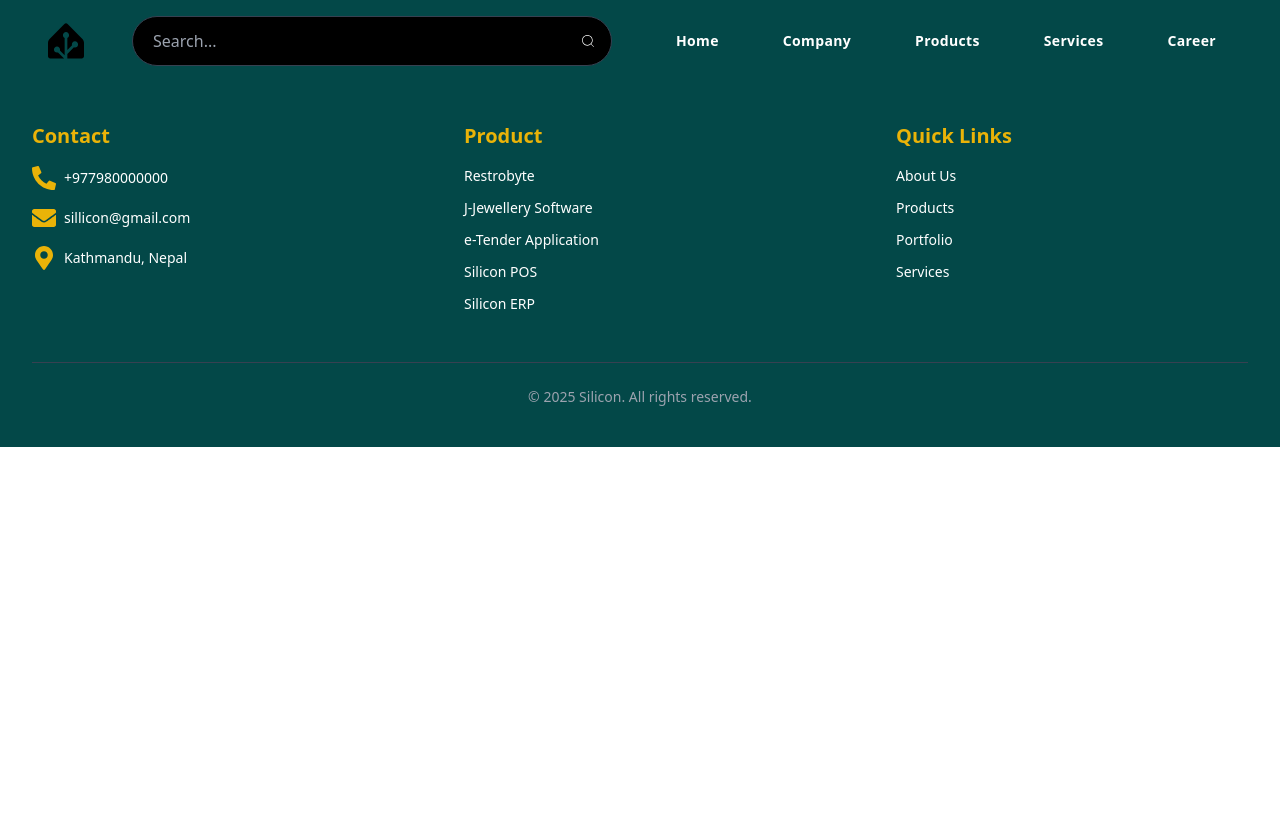
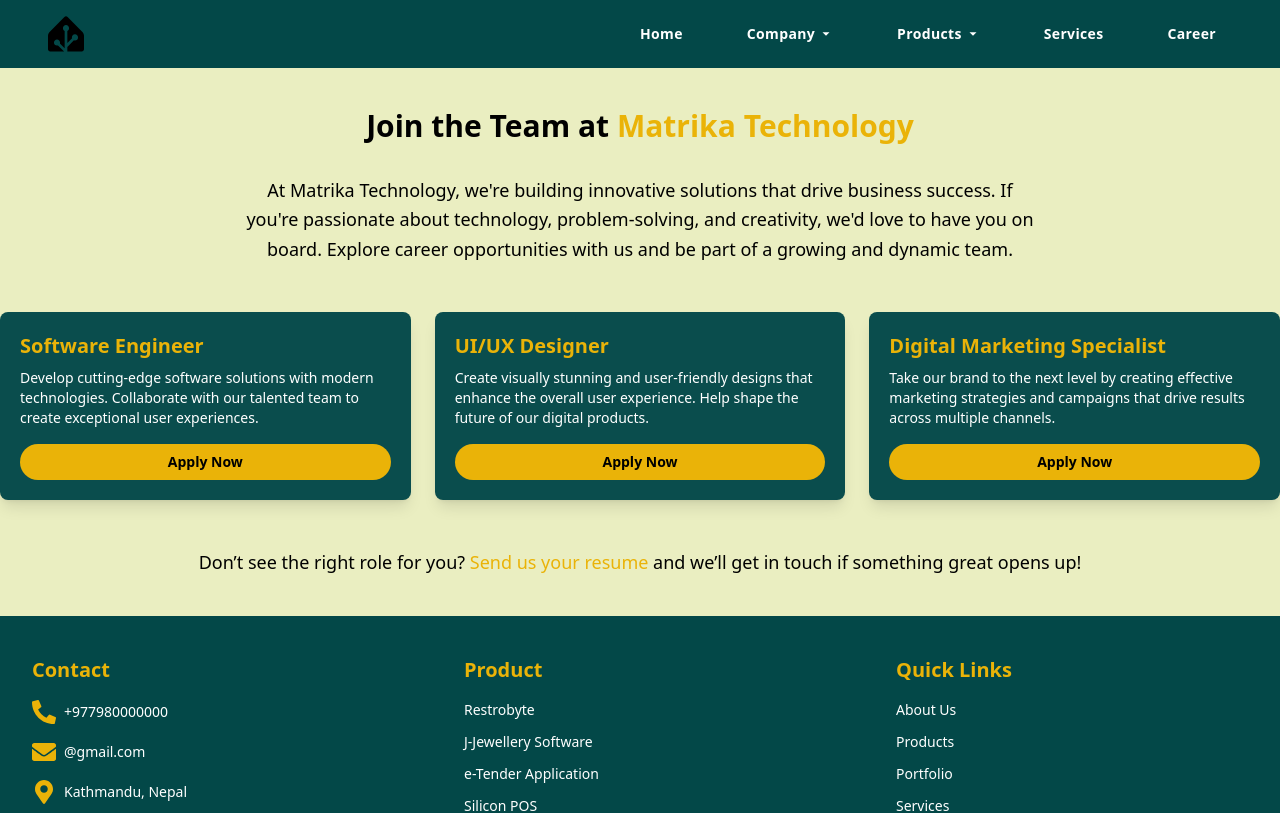
Before and after one commit to aasiskndl/Demo_Project, a React (Vite) app: page /career in a window 1280 px wide. Shown: the top 813 px of the page. Built offline with nearby package versions, Linux system fonts and the light colour scheme.

Commit message:
Added Career.jsx, FAQ.jsx components and also done some changes in css

```diff
--- a/src/components/AboutUs.jsx
+++ b/src/components/AboutUs.jsx
@@ -4,7 +4,7 @@
       <div className="bg-secondary min-h-screen bg-blueTint flex flex-col items-center justify-center p-8 text-center">
         <h1 className="text-3xl font-bold text-yellow-500 mb-6">About Us</h1>
         <p className="text-lg text-black max-w-2xl mb-4">
-          Welcome to Sillicon! We are dedicated to providing top-quality services to our customers.
+          Welcome ! We are dedicated to providing top-quality services to our customers.
         </p>
         <p className="text-lg text-black max-w-2xl">
           Our team is passionate and experienced in technology, always ready to tackle new challenges.
--- /dev/null
+++ b/src/components/Career.jsx
@@ -0,0 +1,53 @@
+import React from 'react';
+
+const Career = () => {
+  const jobPositions = [
+    {
+      title: 'Software Engineer',
+      description: 'Develop cutting-edge software solutions with modern technologies. Collaborate with our talented team to create exceptional user experiences.',
+    },
+    {
+      title: 'UI/UX Designer',
+      description: 'Create visually stunning and user-friendly designs that enhance the overall user experience. Help shape the future of our digital products.',
+    },
+    {
+      title: 'Digital Marketing Specialist',
+      description: 'Take our brand to the next level by creating effective marketing strategies and campaigns that drive results across multiple channels.',
+    },
+  ];
+
+  return (
+    <div className="bg-secondary">
+
+    <div className=" container mx-auto py-10">
+      <h1 className="text-3xl font-bold text-center mb-8">Join the Team at <span className="text-yellow-500">Matrika Technology</span></h1>
+      <p className="text-center text-lg max-w-[800px] mx-auto mb-12 leading-relaxed">
+        At Matrika Technology, we're building innovative solutions that drive business success. If you're passionate about technology, problem-solving, and creativity, we'd love to have you on board.
+        Explore career opportunities with us and be part of a growing and dynamic team.
+      </p>
+
+      <div className="grid grid-cols-1 sm:grid-cols-2 lg:grid-cols-3 gap-6">
+        {jobPositions.map((job, index) => (
+          <div key={index} className="bg-[#0A4D4D] p-5 rounded-lg shadow-lg text-white flex flex-col justify-between h-full">
+            <div>
+              <h2 className="text-xl font-semibold mb-2 text-yellow-500">{job.title}</h2>
+              <p className="text-sm mb-4">{job.description}</p>
+            </div>
+            <a href="#" className="mt-auto px-6 py-2 bg-yellow-500 hover:bg-yellow-600 rounded-full text-black font-bold text-sm text-center">
+              Apply Now
+            </a>
+          </div>
+        ))}
+      </div>
+
+      <div className="mt-12 text-center">
+        <p className="text-lg">
+          Don’t see the right role for you? <a href="#" className="text-yellow-500 hover:underline">Send us your resume</a> and we’ll get in touch if something great opens up!
+        </p>
+      </div>
+    </div>
+    </div>
+  );
+};
+
+export default Career;
--- /dev/null
+++ b/src/components/FAQ.jsx
@@ -0,0 +1,59 @@
+import { useState } from "react";
+import { FaChevronDown, FaChevronUp } from "react-icons/fa";
+
+const faqData = [
+  {
+    question: "What is your service about?",
+    answer: "Our service provides seamless software solutions to help businesses manage billing, restaurant systems, and online services."
+  },
+  {
+    question: "How can I contact support?",
+    answer: "You can email us directly at @gmail.com."
+  },
+  {
+    question: "Do you offer custom software development?",
+    answer: "Yes, we offer custom software development tailored to your business needs."
+  },
+  {
+    question: "Is there a free trial available?",
+    answer: "Yes, we offer a 14-day free trial for our billing software."
+  }
+];
+
+const FAQ = () => {
+  const [openIndex, setOpenIndex] = useState(null);
+
+  const toggleFAQ = (index) => {
+    setOpenIndex(openIndex === index ? null : index);
+  };
+
+  return (
+    <div className="min-h-screen bg-[#eef0c8] text-white py-12 px-4 md:px-16">
+      <h2 className="text-4xl font-bold text-center mb-12 text-black">Frequently Asked Questions</h2>
+      <div className="max-w-3xl mx-auto space-y-6">
+        {faqData.map((faq, index) => (
+          <div key={index} className="bg-[#064f4f] text-white rounded-lg shadow-lg">
+            <button
+              onClick={() => toggleFAQ(index)}
+              className="w-full text-left px-6 py-4 flex justify-between items-center text-yellow-400 font-semibold"
+            >
+              <span className="text-lg">{faq.question}</span>
+              {openIndex === index ? (
+                <FaChevronUp className="text-yellow-500" />
+              ) : (
+                <FaChevronDown className="text-yellow-500" />
+              )}
+            </button>
+            {openIndex === index && (
+              <div className="px-6 py-4 bg-[#083b3b] text-gray-300">
+                {faq.answer}
+              </div>
+            )}
+          </div>
+        ))}
+      </div>
+    </div>
+  );
+};
+
+export default FAQ;
--- a/src/components/Footer.jsx
+++ b/src/components/Footer.jsx
@@ -17,7 +17,7 @@
             </div>
             <div className="flex items-center gap-2">
               <FaEnvelope className="text-yellow-500 text-xl md:text-2xl" />
-              <span className='text-xs md:text-sm'>sillicon@gmail.com</span>
+              <span className='text-xs md:text-sm'>@gmail.com</span>
             </div>
             <div className="flex items-center gap-2">
               <FaMapMarkerAlt className="text-yellow-500 text-xl md:text-2xl" />
@@ -73,7 +73,7 @@
       {/* Bottom Copyright */}
       <div className="container mx-auto mt-8 md:mt-12 border-t border-gray-700 pt-6 text-center">
         <p className="text-xs md:text-sm text-gray-400">
-          © {new Date().getFullYear()} Silicon. All rights reserved.
+          © {new Date().getFullYear()} Matrika Technology. All rights reserved.
         </p>
       </div>
     </div>
--- a/src/components/Header.jsx
+++ b/src/components/Header.jsx
@@ -1,9 +1,10 @@
-import { CiSearch } from "react-icons/ci";
+// import { CiSearch } from "react-icons/ci";
 import { SiHomeassistant } from "react-icons/si";
 import { useNavigate } from "react-router-dom";
 import { useState } from "react";
 import { FiMenu, FiX } from "react-icons/fi";
-// vnbcnbc
+import { IoMdArrowDropdown } from "react-icons/io";
+
 const Header = () => {
   const navigate = useNavigate();
   const [isCompanyOpen, setIsCompanyOpen] = useState(false);
@@ -14,6 +15,7 @@
   const companyLinks = [
     { name: "About", path: "/about" },
     { name: "FAQ", path: "/faq" },
+
   ];
 
   const productLinks = [
@@ -23,6 +25,10 @@
     { name: "Online Billing", path: "/products/online-billing" },
   ];
 
+  const careerLinks = [
+    { name: "Career", path: "/career" },
+  ];
+
   const toggleMobileDropdown = (dropdown) => {
     setMobileDropdown(mobileDropdown === dropdown ? "" : dropdown);
   };
@@ -30,10 +36,10 @@
   return (
     <div className="bg-tint w-full py-4 flex items-center justify-between px-4 md:px-12 relative">
       {/* Home Icon */}
-      <SiHomeassistant className="text-4xl"/>
+      <SiHomeassistant className="text-4xl" />
 
       {/* Search Bar - Hidden on mobile */}
-      <div className="flex-grow mx-4 md:mx-12 hidden md:block">
+      {/* <div className="flex-grow mx-4 md:mx-12 hidden md:block">
         <div className="relative w-full max-w-[600px]">
           <input
             type="text"
@@ -44,7 +50,7 @@
             <CiSearch />
           </button>
         </div>
-      </div>
+      </div> */}
 
       {/* Desktop Navigation */}
       <div className="hidden md:flex space-x-8 text-white text-sm font-semibold tracking-wide items-center">
@@ -60,8 +66,8 @@
           onMouseEnter={() => setIsCompanyOpen(true)}
           onMouseLeave={() => setIsCompanyOpen(false)}
         >
-          <button className="hover:text-yellow-500 px-4 py-2">
-            Company
+          <button className="hover:text-yellow-500 px-4 py-2 flex items-center gap-1">
+            Company <IoMdArrowDropdown className={`transition-transform ${isCompanyOpen ? "rotate-180" : ""}`} />
           </button>
           {isCompanyOpen && (
             <div className="absolute top-full left-0 bg-black py-2 rounded-lg min-w-[160px] shadow-lg">
@@ -84,8 +90,8 @@
           onMouseEnter={() => setIsProductOpen(true)}
           onMouseLeave={() => setIsProductOpen(false)}
         >
-          <button className="hover:text-yellow-500 px-4 py-2">
-            Products
+          <button className="hover:text-yellow-500 px-4 py-2 flex items-center gap-1">
+            Products <IoMdArrowDropdown className={`transition-transform ${isCompanyOpen ? "rotate-180" : ""}`} />
           </button>
           {isProductOpen && (
             <div className="absolute top-full left-0 bg-black py-2 rounded-lg min-w-[200px] shadow-lg">
@@ -183,12 +189,15 @@
           >
             Services
           </button>
+          {careerLinks.map((link, index) => (
             <button
-            onClick={() => navigate("/career")}
+              key={index}
+              onClick={() => navigate(link.path)}
               className="block w-full text-left px-4 py-2 text-white hover:text-yellow-500"
             >
-            Career
+              {link.name}
             </button>
+          ))}
         </div>
       )}
     </div>
--- a/src/components/Hero.jsx
+++ b/src/components/Hero.jsx
@@ -4,7 +4,7 @@
   return (
     <div className="bg-secondary h-screen w-full flex flex-col justify-center items-center text-center px-6">
       <h1 className="text-6xl font-bold text-black mb-6 tracking-widest">
-        Welcome to <span className="text-yellow-500">Silicon Everest</span>
+        Welcome to <span className="text-yellow-500">Matrika Technology</span>
       </h1>
       <p className="text-black text-lg max-w-[700px] leading-relaxed">
         We provide top-notch software solutions & digital services to uplift your business with the latest technology.
--- a/src/routes/AppRoutes.jsx
+++ b/src/routes/AppRoutes.jsx
@@ -3,6 +3,8 @@
 import Hero from "../components/Hero";
 import AboutUs from "../components/AboutUs";
 import Products from "../components/Products";
+import FAQ from "../components/FAQ";
+import Career from "../components/Career";
 
 const AppRoutes = () => {
   return (
@@ -10,6 +12,8 @@
       <Route path="/" element={<Hero />} />
       <Route path="/about" element={<AboutUs />} />
       <Route path="/products" element={<Products />} />
+      <Route path="/faq" element={<FAQ />} />
+      <Route path="/career" element={<Career />} />
     </Routes>
   );
 };
--- a/tailwind.config.js
+++ b/tailwind.config.js
@@ -7,8 +7,10 @@
   theme: {
     extend: {
       colors: {
-        tint: 'rgb(3,72,72)', // Custom tint
-        secondary:'rgba(255, 234, 81, 0.8)'
+        tint: 'rgb(3,72,72)', // Custom color for header and footer
+
+        secondary: 'rgba(185, 200, 50, 0.3)',  // Custom color for background
+
       },
     },
   },
```
Lines whose indentation alone changed are shown as unchanged.
